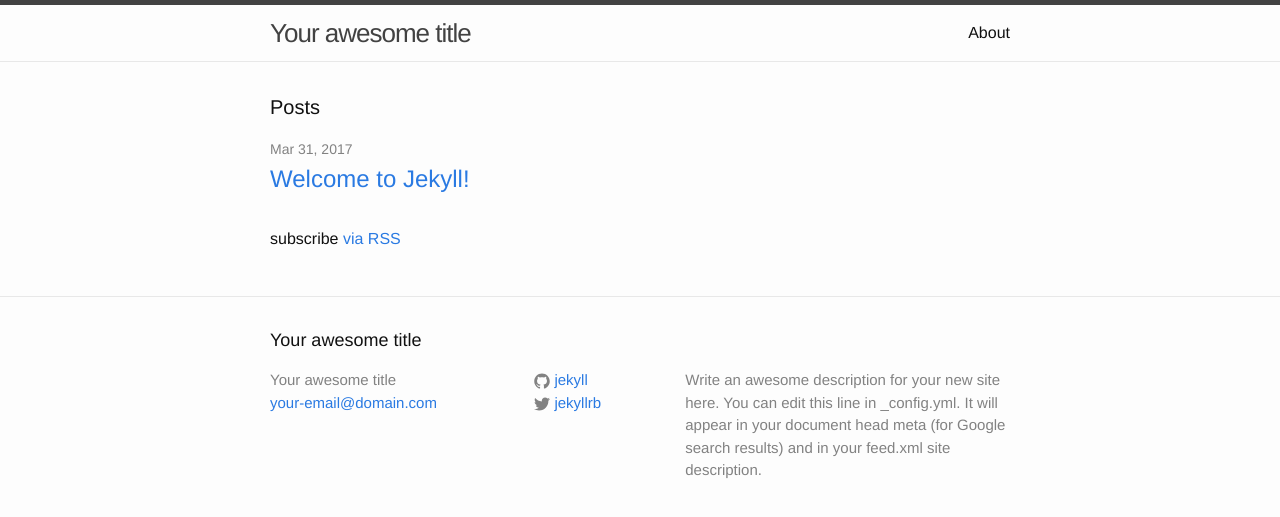
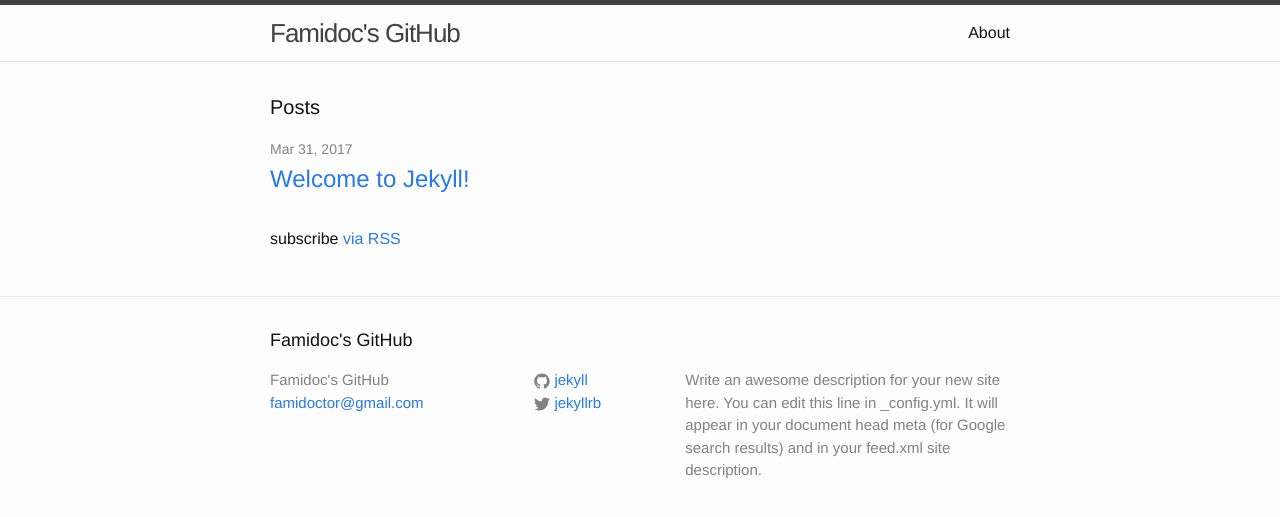
Before and after one commit to Famidoc/Famidoc.github.io, a Jekyll site: the page built from index.html, in a window 1280 px wide. Shown: the top 517 px of the page. Built offline with Jekyll 4.4.1, drawn with Linux system fonts in a browser that asks for light colours.

Commit message:
20170331,20:34

```diff
--- a/_config.yml
+++ b/_config.yml
@@ -6,8 +6,8 @@
 # 'jekyll serve'. If you change this file, please restart the server process.
 
 # Site settings
-title: Your awesome title
-email: your-email@domain.com
+title: Famidoc's GitHub
+email: famidoctor@gmail.com
 description: > # this means to ignore newlines until "baseurl:"
   Write an awesome description for your new site here. You can edit this
   line in _config.yml. It will appear in your document head meta (for
```
